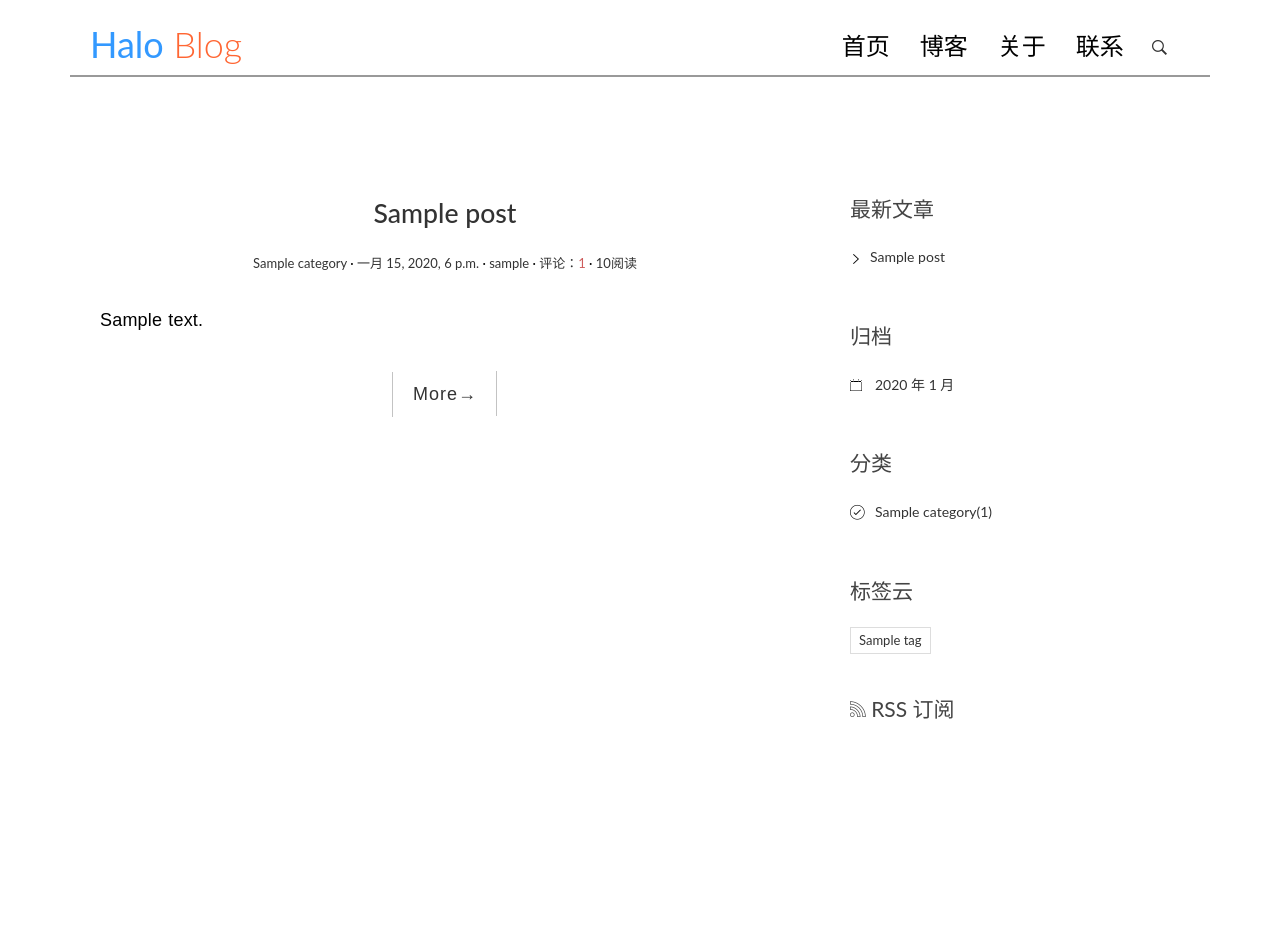
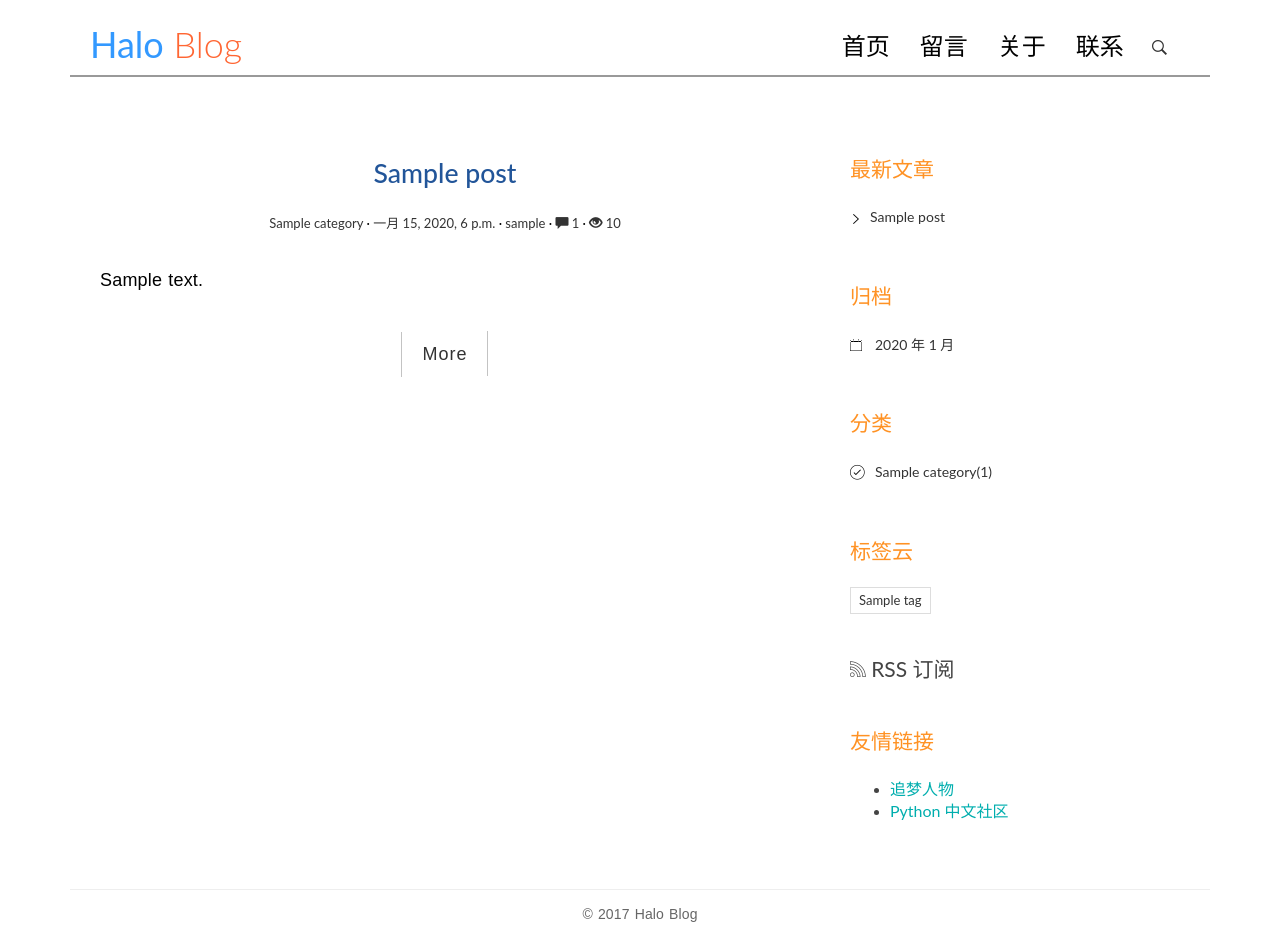
Before and after one commit to linjunyi22/django_blog, a Django app: page /blog/index/ in a window 1280 px wide. Before the commit the page ends 719 px from the top, so only its background shows below. Run offline with Django 3.2, Linux system fonts and the light colour scheme; tables that the repository leaves empty hold one stand-in row (values such as "Sample post"); some libraries are stand-ins or nearby versions.

Commit message:
修改模板样式

```diff
--- a/Templates/base.html
+++ b/Templates/base.html
@@ -9,6 +9,8 @@
     <meta charset="UTF-8">
     <meta name="viewport" content="width=device-width, initial-scale=1">
 
+    {#icon#}
+    <link rel="shortcut icon" href="{% static 'blog/image/blog.ico' %}" type="image/x-icon">
     <!-- css -->
 {#    <link rel="stylesheet" href="{% static 'blog/css/bootstrap.min.css' %}">#}
     <!-- 最新版本的 Bootstrap 核心 CSS 文件 -->
@@ -28,6 +30,7 @@
 </head>
 
 <body>
+
 <div class="container">
     <header id="site-header">
         <div class="row">
@@ -42,7 +45,7 @@
                 </div>
             </div><!-- col-md-4 -->
 
-            <div class="col-md-8 col-sm-7 col-xs-4">
+            <div class="col-md-8 col-sm-7 col-xs-4" >
                 <nav class="main-nav" role="navigation">
                     <div class="navbar-header">
                         <button type="button" id="trigger-overlay" class="navbar-toggle">
@@ -50,10 +53,10 @@
                         </button>
                     </div>
 
-                    <div class="collapse navbar-collapse" id="bs-example-navbar-collapse-1">
+                    <div class="collapse navbar-collapse" id="bs-example-navbar-collapse-1" >
                         <ul class="nav navbar-nav navbar-right">
                             <li class="cl-effect-11"><a href="{% url 'blog:index' %}" data-hover="首页">首页</a></li>
-                            <li class="cl-effect-11"><a href="#" data-hover="博客">博客</a></li>
+                            <li class="cl-effect-11"><a href="#" data-hover="留言">留言</a></li>
                             <li class="cl-effect-11"><a href="#" data-hover="关于">关于</a></li>
                             <li class="cl-effect-11"><a href="#" data-hover="联系">联系</a></li>
                         </ul>
@@ -71,10 +74,9 @@
             </div><!-- col-md-8 -->
 
         </div>
-<div style="border: 1px solid #999999;margin: 10px -20px;"></div>
+        <div style="border: 1px solid #999999;margin: 10px -20px;"></div>
     </header>
 </div>
-
 
 <div class="content-body">
     <div class="container">
@@ -135,7 +137,6 @@
                     <ul>
                         {% for tag in tags_list %}
                         <li>
-{#                            <a href="#">{{ tag.name }}（{{ tag.num_posts }}）</a>#}
                             <a href="{% url 'blog:tag' tag.pk %}">{{ tag.name }}</a>
                         </li>
                         {% empty %}
@@ -146,11 +147,55 @@
                 <div class="rss">
                     <a href="{% url 'blog:rss' %}"><span class="ion-social-rss-outline"></span> RSS 订阅</a>
                 </div>
+
+                <div class="widget">
+                    <h3 class="widget-title">友情链接</h3>
+                    <ul id="friendly-link">
+                        <li><a href="https://www.zmrenwu.com/" target="_blank">追梦人物</a></li>
+                        <li><a href="http://www.pythonzh.cn/" target="_blank">Python 中文社区</a></li>
+                    </ul>
+                </div>
             </aside>
         </div>
     </div>
 </div>
 
+
+{#返回顶部#}
+<div id="backtotop" style="width: 56px;">
+    <img src="{%  static 'blog/image/backtotop.png' %}" alt="">
+</div>
+<script>
+    $(function(){
+        //当滚动条的位置处于距顶部300像素以下时，跳转链接出现，否则消失
+        $(function (){
+                $(window).scroll(function(){
+                if ($(window).scrollTop()>300){
+                    $("#backtotop").fadeIn(500);
+                }
+                else{
+                    $("#backtotop").fadeOut(500);
+                }
+            });
+
+                //当点击跳转链接后，回到页面顶部位置
+                $("#backtotop").click(function(){
+                $('body,html').animate({scrollTop:0},400);
+                    return false;
+                });
+        });
+    });
+</script>
+
+<footer id="site-footer">
+    <div class="container">
+        <div class="row">
+            <div class="col-md-12">
+                <p class="copyright">© 2017 Halo Blog</p>
+            </div>
+        </div>
+    </div>
+</footer>
 
 <!-- Mobile Menu -->
 <div class="overlay overlay-hugeinc">
--- a/Templates/blog/index.html
+++ b/Templates/blog/index.html
@@ -1,34 +1,48 @@
 {% extends 'base.html' %}
+{% load staticfiles %}
+{% load blog_tags %}
 {% block main %}
+    {#搜索功能错误信息#}
     {% if error_msg %}
         <p>{{ error_msg }}</p>
     {% endif %}
 
     {% for post in post_list %}
         <article class="post post-{{ post.pk }}">
-            <header class="entry-header">
-                <h1 class="entry-title">
-                    <a href="{{ post.get_absolute_url }}">{{ post.title }}</a>
+            <header  class="entry-header">
+                <h1 class="entry-title"  >
+                    <a href="{{ post.get_absolute_url }}" style="color:	#259;">{{ post.title }}</a>
                 </h1>
-                <div class="entry-meta">
-                    <span class="post-category"><a href="#">{{ post.category.name }}</a></span>
+                <div class="entry-meta"  >
+                    <span class="post-category"><a href="{{ post.get_absolute_url }}">{{ post.category.name }}</a></span>
                     <span class="post-date">
-                        <a href="#">
+                        <a href="{{ post.get_absolute_url }}">
                             <time class="entry-date" datetime="{{ post.created_time }}">
                                 {{ post.created_time }}
                             </time>
                         </a>
                     </span>
-                    <span class="post-author"><a href="#">{{ post.author }}</a></span>
-                    <span class="comments-link"><a href="#">评论：<span style="color: indianred;">{{ post.comment_set.count }}</span></a></span>
-                    <span class="views-count"><a href="#">{{post.views}}阅读</a></span>
+                    <span class="post-author"><a href="{{ post.get_absolute_url }}">{{ post.author }}</a></span>
+                    {#评论#}
+                    <span class="comments-link">
+                        <a href="{{ post.get_absolute_url }}#location_comment" name="location_comment">
+                            <span  class="glyphicon glyphicon-comment"></span>
+                            <span>{{ post.comment_set.count }}</span>
+                        </a>
+                    </span>
+                    {#阅读#}
+                    <span class="views-count">
+                        <a href="{{ post.get_absolute_url }}">
+                            <span class="glyphicon glyphicon-eye-open"></span>
+                            <span>{{post.views}}</span>
+                        </a></span>
                 </div>
             </header>
             <div class="entry-content clearfix">
                 <p>{{ post.excerpt }}</p>
                 <div class="read-more cl-effect-14">
                     {# 调用 post 方法逆向解析 url#}
-                    <a href="{{ post.get_absolute_url }}" class="more-link">More<span class="meta-nav">→</span></a>
+                    <a href="{{ post.get_absolute_url }}" class="more-link" >More</a>
                 </div>
             </div>
         </article>
--- a/blog/static/blog/css/custom.css
+++ b/blog/static/blog/css/custom.css
@@ -45,17 +45,21 @@ b {
     font-weight: 400;
 }
 
+li{
+    /*list-style: none;*/
+}
+
 a {
     color: #333;
 }
 
 a:hover, a:focus {
     text-decoration: none;
-    color: #000;
+    color: #708090 ;
 }
 
 ::selection {
-    background-color: #eee;
+    background-color: #D3D3D3 ;
 }
 
 body {
@@ -104,9 +108,10 @@ img {
  */
 
 #site-header {
+
     background-color: #FFF;
-    padding: 25px 20px;
-    margin-bottom: 40px;
+    padding: 25px 20px ;
+    /*margin-bottom: 40px;*/
     /*border-bottom: 1px solid #e7e7e7;*/
 }
 
@@ -210,25 +215,28 @@ img {
  */
 
 .content-body {
+    /*margin-top: 111px;*/
     padding-bottom: 4em;
 }
 
 .post {
     background: #fff;
-    padding: 30px 30px 0;
+    padding: 30px 30px 0px;
+    margin-bottom: 30px;
+    /*border-bottom: 1px solid #00AEAE;*/
 }
 
 .entry-title {
-    text-align: center;
+    text-align:center;
     font-size: 1.9em;
-    margin-bottom: 20px;
+    margin-bottom: 10px;
     line-height: 1.6;
-    padding: 10px 20px 0;
+    padding: 10px 0;
 }
 
 .entry-meta {
-    text-align: center;
-    color: #DDDDDD;
+    text-align:center;
+    color: #000;
     font-size: 13px;
     margin-bottom: 30px;
 }
@@ -346,6 +354,7 @@ img {
     line-height: 1.6;
     padding: 10px 0 0;
     font-weight: 400;
+    color:#FF9224;
 }
 
 .widget-recent-posts ul {
@@ -886,6 +895,7 @@ img {
  * 13.0 - Pagination
  */
 .pagination-simple {
+    margin-top: 50px;
     padding-left: 30px;
     font-size: 16px;
 }
@@ -903,3 +913,19 @@ img {
 .current a {
     color: red;
 }
+
+/*友情链接*/
+#friendly-link li a{
+    font-weight: 400;
+    font-size: 16px;
+    color: #00AEAE;
+}
+
+/*回到顶部*/
+#backtotop{
+    position: fixed;
+    bottom:30px;
+    right:30px;
+    display: none;
+    cursor: pointer;
+}
```
Also changed, not shown: Templates/blog/detail.html (+15 -9 lines).
